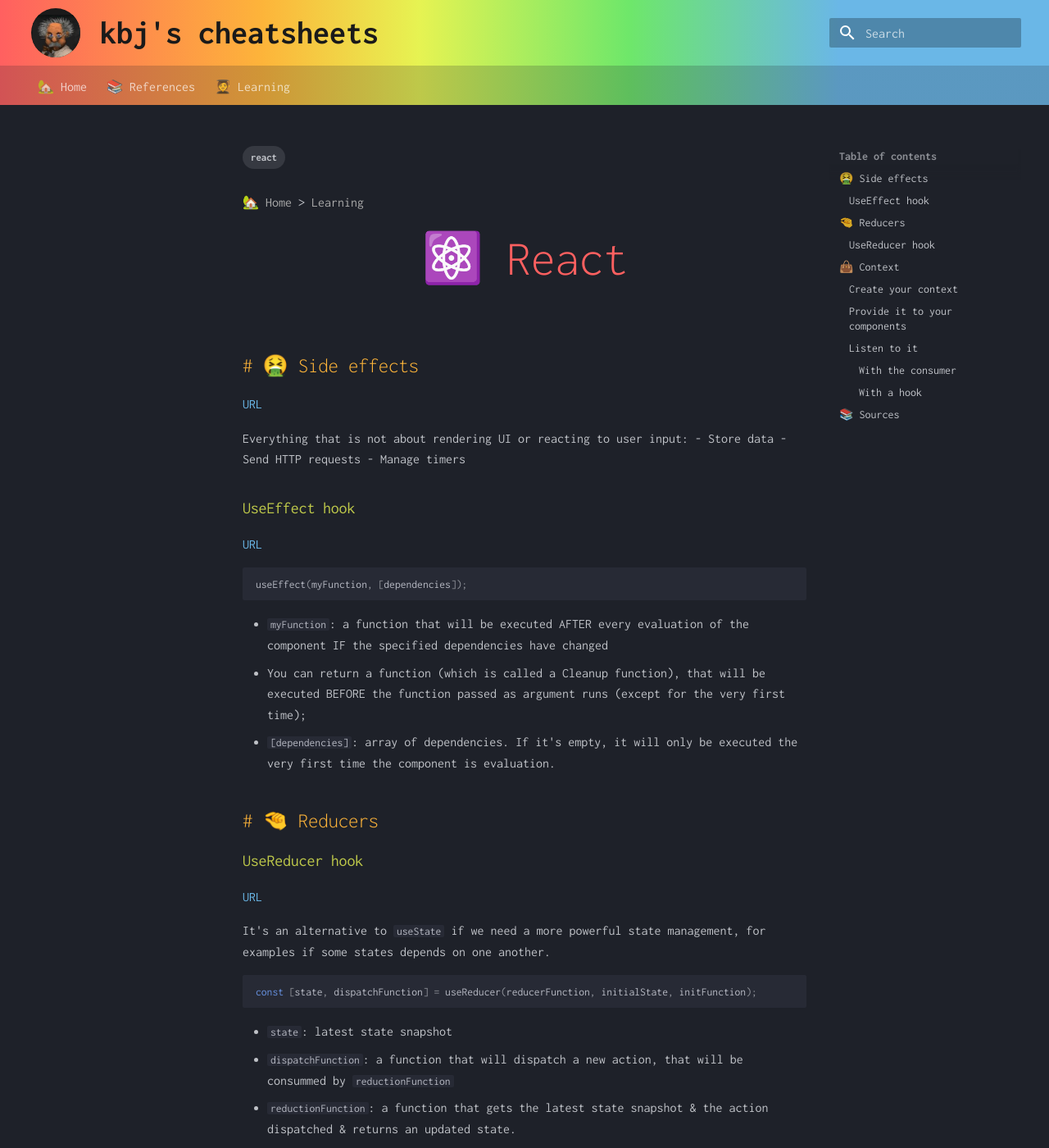
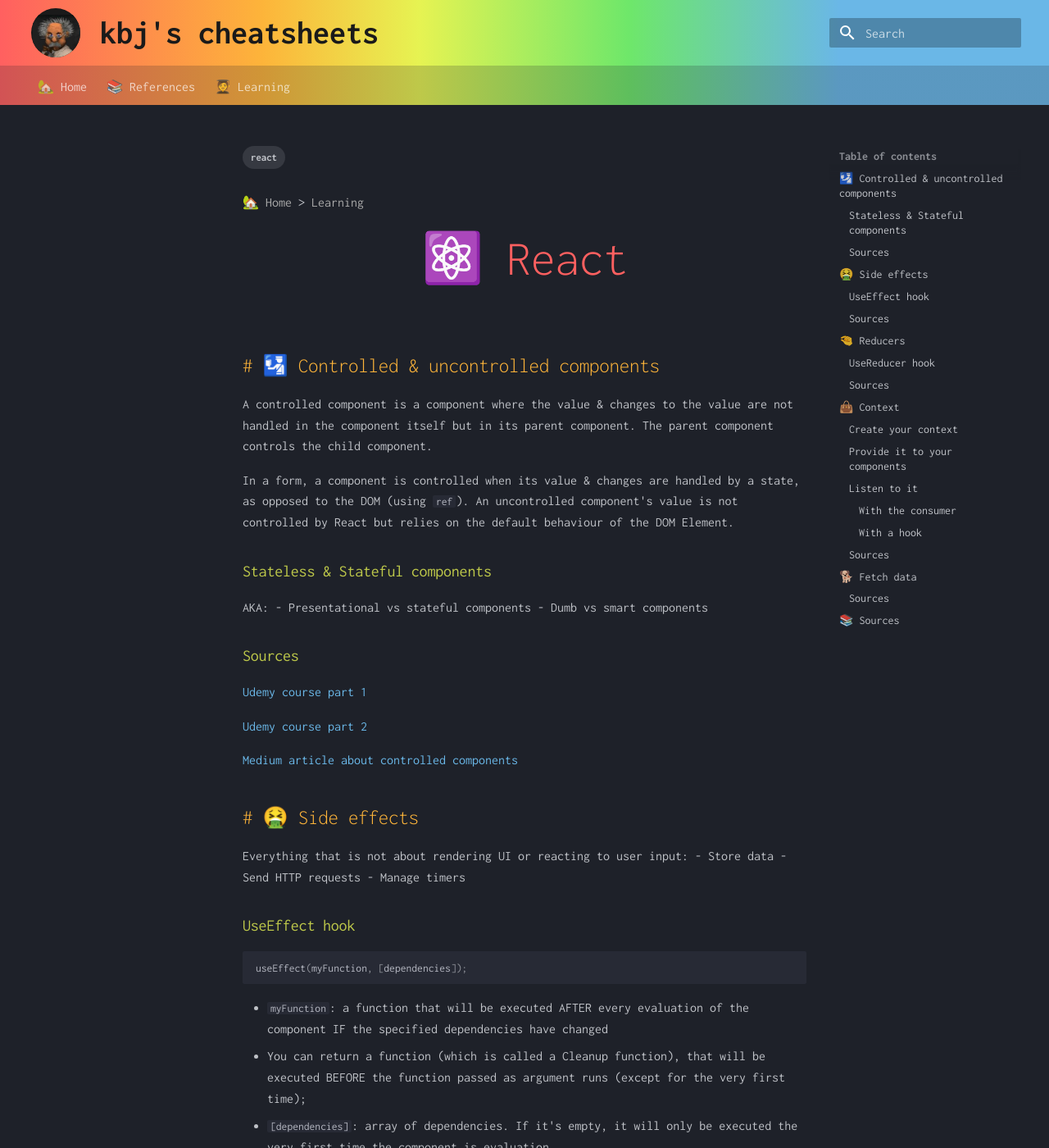
Before and after one commit to keninette/cheatsheets, an MkDocs documentation site: the page built from docs/learning/react.md, in a window 1280 px wide and 1400 px high. Shown: the whole window at 82% size. Built offline with MkDocs 1.6.1 and Material for MkDocs 9.7.7, drawn with Linux system fonts in a browser that asks for light colours; some of the changed text lies outside the part shown.

Commit message:
Add some docs

````diff
--- a/docs/learning/react.md
+++ b/docs/learning/react.md
@@ -7,17 +7,33 @@
 
 # ⚛️ React
 
+## 🛂 Controlled & uncontrolled components
+A controlled component is a component where the value & changes to the value are not handled in the component itself but in its parent component.
+The parent component controls the child component.
+
+In a form, a component is controlled when its value & changes are handled by a state, as opposed to the DOM (using `ref`).
+An uncontrolled component's value is not controlled by React but relies on the default behaviour of the DOM Element.
+
+### Stateless & Stateful components
+
+AKA:
+- Presentational vs stateful components
+- Dumb vs smart components
+
+### Sources
+[Udemy course part 1](https://circle.udemy.com/course/react-the-complete-guide-incl-redux/learn/lecture25596066#overview)
+
+[Udemy course part 2](https://circle.udemy.com/course/react-the-complete-guide-incl-redux/learn/lecture25598572#overview)
+
+[Medium article about controlled components](https://itnext.io/controlled-vs-uncontrolled-components-in-react-5cd13b2075f9)
+
 ## 🤮 Side effects
-[URL](https://circle.udemy.com/course/react-the-complete-guide-incl-redux/learn/lecture/25500210#overview)
-
 Everything that is not about rendering UI or reacting to user input:
 - Store data
 - Send HTTP requests
 - Manage timers
 
 ### UseEffect hook
-[URL](https://circle.udemy.com/course/react-the-complete-guide-incl-redux/learn/lecture/25599212#overview)
-
 ```js
 useEffect(myFunction, [dependencies]);
 ```
@@ -26,10 +42,14 @@
   - You can return a function (which is called a Cleanup function), that will be executed BEFORE the function passed as argument runs (except for the very first time);
 - `[dependencies]`: array of dependencies. If it's empty, it will only be executed the very first time the component is evaluation.
 
+### Sources
+[Udemy course part 1](https://circle.udemy.com/course/react-the-complete-guide-incl-redux/learn/lecture/25500210#overview)
+
+[Udemy course part 2](https://circle.udemy.com/course/react-the-complete-guide-incl-redux/learn/lecture/25599212#overview)
+
 ## 🤏 Reducers
 
 ### UseReducer hook
-[URL](https://circle.udemy.com/course/react-the-complete-guide-incl-redux/learn/lecture/25599224#overview)
 
 It's an alternative to `useState` if we need a more powerful state management, for examples if some states
 depends on one another.
@@ -44,8 +64,10 @@
 - `initialState`: the initial state
 - `initFunction`: an init function for the state in case it's complex
 
+### Sources
+[Udemy course](https://circle.udemy.com/course/react-the-complete-guide-incl-redux/learn/lecture/25599224#overview)
+
 ## 👜 Context
-[URL](https://circle.udemy.com/course/react-the-complete-guide-incl-redux/learn/lecture/25599246#overview)
 
 It is used when you forward state to multiple components, it can also be called store.
 
@@ -155,5 +177,17 @@
 </div>);
 ```
 
+### Sources
+[Udemy course](https://circle.udemy.com/course/react-the-complete-guide-incl-redux/learn/lecture/25599246#overview)
+
+## 🐕 Fetch data
+
+In order to fetch data, we can either use `fetch()`, which is provided by any browser, or use the `axios` bundle.
+
+
+
+### Sources
+[Udemy course part 1](https://circle.udemy.com/course/react-the-complete-guide-incl-redux/learn/lecture/25599796#overview)
+
 ## 📚️ Sources
 - [Udemy react course](https://circle.udemy.com/course/react-the-complete-guide-incl-redux/learn/lecture/25595340#overview)
````
Also changed, not shown: docs/learning/index.md (+18 -0 lines), docs/references/index.md (+0 -1 lines), docs/references/our-stack.md (added, +1 -0 lines), docs/references/use-form.md (deleted, +0 -12 lines), 1 other file.
